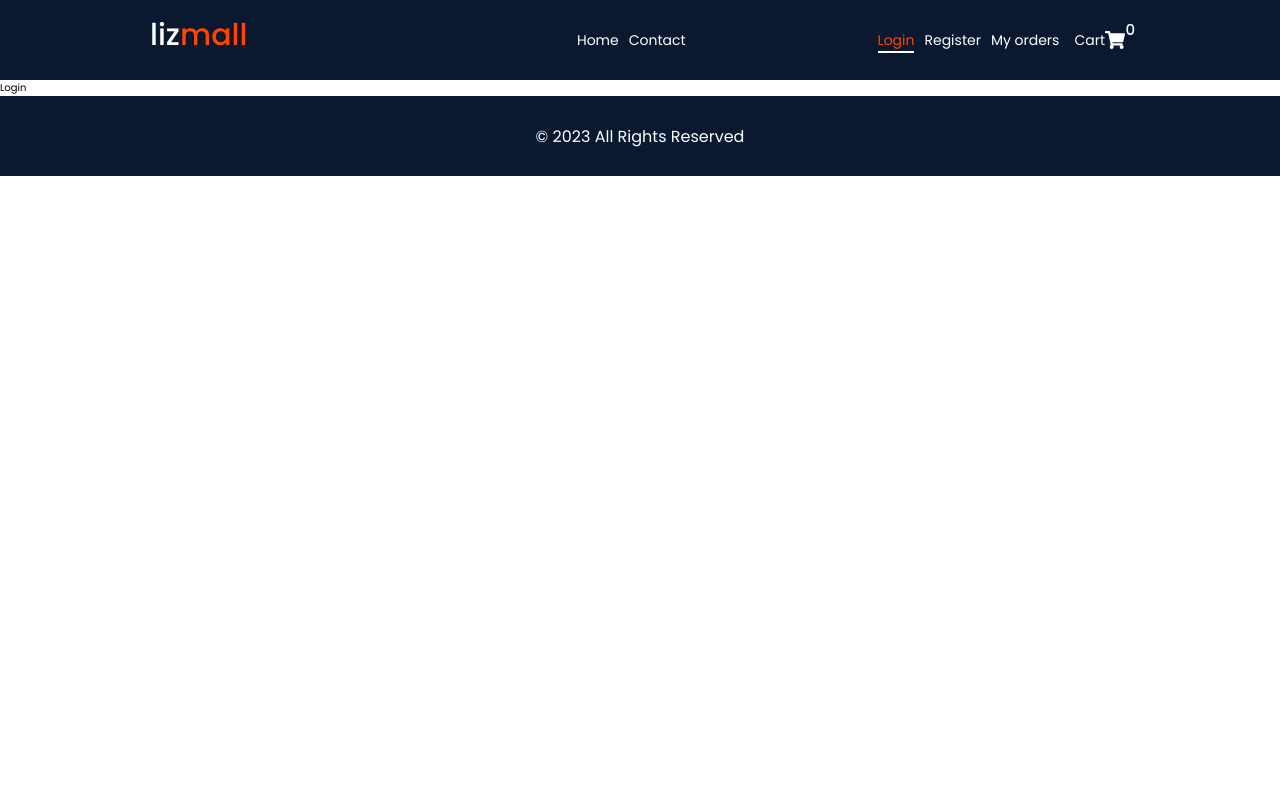
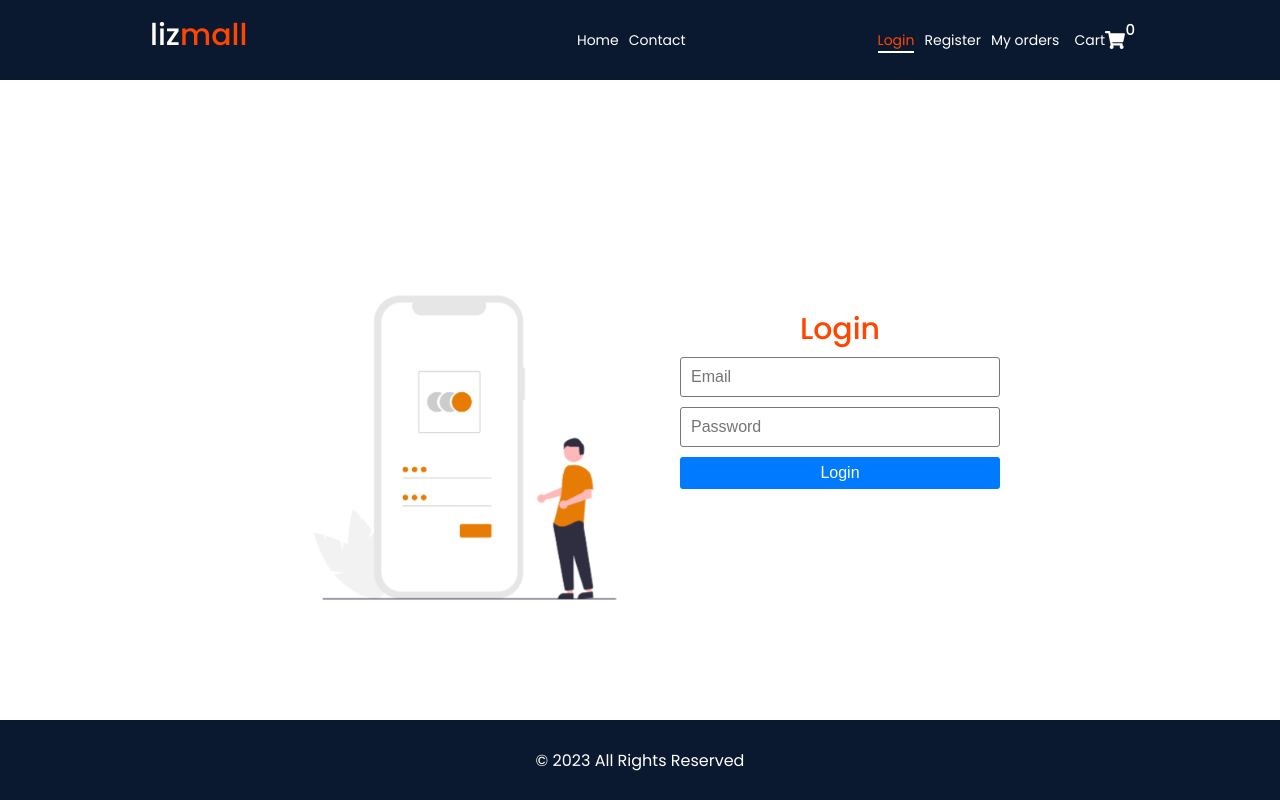
Before and after one commit to Lizdev-05/lizdev-market, a React (Create React App) app: page /login in a window 1280 px wide. Built offline with nearby package versions, Linux system fonts and the light colour scheme.

Commit message:
Add login boilerplate

```diff
--- a/src/pages/auth/Login.js
+++ b/src/pages/auth/Login.js
@@ -1,10 +1,26 @@
 import React from 'react'
-
+import loginImg from '../../assets/login.png'
 import styles from "./auth.module.scss";
 
 const Login = () => {
   return (
-    <div>Login</div>
+    <section className={`container ${styles.auth}`}>
+          <div className={styles.img}>
+            <img src={loginImg} alt="Login" width={400}/>
+          </div>
+          <div className={styles.form}>
+            <h2>Login</h2>
+          <form action="" >
+             <input type="email"  placeholder='Email'/>
+             <input type="password" placeholder='Password' />
+             <button className='--btn --btn-primary --btn-block'>
+              Login
+             </button>
+
+          </form>
+          </div>
+
+    </section>
   )
 }
 
--- a/src/pages/auth/auth.module.scss
+++ b/src/pages/auth/auth.module.scss
@@ -1,74 +1,74 @@
-// .auth {
-//     min-height: 80vh;
-//     display: flex;
-//     justify-content: center;
-//     align-items: center;
+.auth {
+    min-height: 80vh;
+    display: flex;
+    justify-content: center;
+    align-items: center;
 
-//     .img {
-//       animation: slide-down 0.5s ease;
-//     }
+    .img {
+      animation: slide-down 0.5s ease;
+    }
 
-//     .form {
-//       width: 35rem;
-//       padding: 1.5rem;
-//       animation: slide-up 0.5s ease;
-//       h2 {
-//         color: var(--color-danger);
-//         text-align: center;
-//       }
-//       form {
-//         input[type="text"],
-//         input[type="email"],
-//         input[type="password"] {
-//           display: block;
-//           font-size: 1.6rem;
-//           font-weight: 300;
-//           padding: 1rem;
-//           margin: 1rem auto;
-//           width: 100%;
-//           border: 1px solid #777;
-//           border-radius: 3px;
-//           outline: none;
-//         }
-//         .links {
-//           display: flex;
-//           justify-content: space-between;
-//           margin: 5px 0;
-//         }
+    .form {
+      width: 35rem;
+      padding: 1.5rem;
+      animation: slide-up 0.5s ease;
+      h2 {
+        color: var(--color-danger);
+        text-align: center;
+      }
+      form {
+        input[type="text"],
+        input[type="email"],
+        input[type="password"] {
+          display: block;
+          font-size: 1.6rem;
+          font-weight: 300;
+          padding: 1rem;
+          margin: 1rem auto;
+          width: 100%;
+          border: 1px solid #777;
+          border-radius: 3px;
+          outline: none;
+        }
+        .links {
+          display: flex;
+          justify-content: space-between;
+          margin: 5px 0;
+        }
 
-//         p {
-//           text-align: center;
-//           margin: 1rem;
-//         }
-//       }
-//       .register {
-//         display: flex;
-//         justify-content: center;
-//         align-items: center;
-//         margin-top: 1rem;
-//       }
-//     }
+        p {
+          text-align: center;
+          margin: 1rem;
+        }
+      }
+      .register {
+        display: flex;
+        justify-content: center;
+        align-items: center;
+        margin-top: 1rem;
+      }
+    }
 
-//     @keyframes slide-up {
-//       0% {
-//         transform: translateY(-5rem);
-//       }
-//       100% {
-//         transform: translateY(0);
-//       }
-//     }
-//     @keyframes slide-down {
-//       0% {
-//         transform: translateY(5rem);
-//       }
-//       100% {
-//         transform: translateY(0);
-//       }
-//     }
-//   }
+    @keyframes slide-up {
+      0% {
+        transform: translateY(-5rem);
+      }
+      100% {
+        transform: translateY(0);
+      }
+    }
+    @keyframes slide-down {
+      0% {
+        transform: translateY(5rem);
+      }
+      100% {
+        transform: translateY(0);
+      }
+    }
+  }
 
-//   @media screen and (max-width: 700px) {
-//     .img {
-//       display: none;
-//     }
-//   }
+  @media screen and (max-width: 700px) {
+    .img {
+      display: none;
+    }
+  }
```
